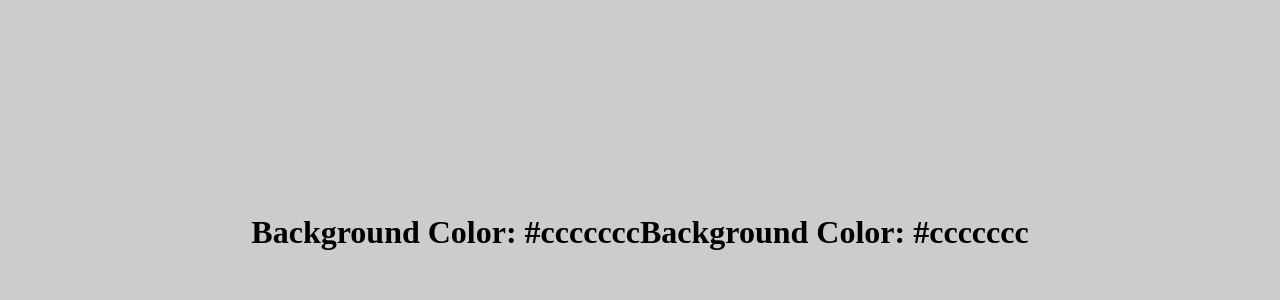
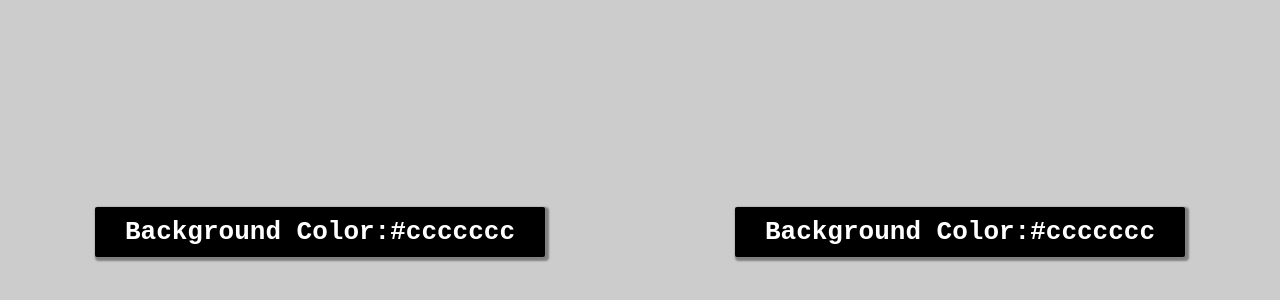
Before and after one commit to AciraCoder/HexCode-Genrator, a plain HTML site: page index.html in a window 1280 px wide. Shown: the part 168-468 px from the top of the page. Drawn offline with Linux system fonts and the light colour scheme.

Commit message:
Update style.css

```diff
--- a/style.css
+++ b/style.css
@@ -7,19 +7,29 @@
 html, body {
     height: 100%;
     width: 100%;
+    font-family: monospace;
+    display: flex;
+    flex-direction: row;
+}
+
+.cont {
     background-color: #cccccc;
+    height: 100%;
+    width: 50%;
+    text-align: center;
     display: flex;
     align-items: center;
     justify-content: center;
 }
 
-#cont {
-    background-color: #181616;
-    color: #fff;
+.color {
+    background-color: black;
+    color: white;
+    height: 50px;
+    width: 450px;
     display: flex;
     align-items: center;
     justify-content: center;
-    width: 600px;
-    height: 60px;
-    border-radius: 20px;
+    box-shadow: gray 2px 2px 2px 2px;
+    border-radius: 2px;
 }
```
